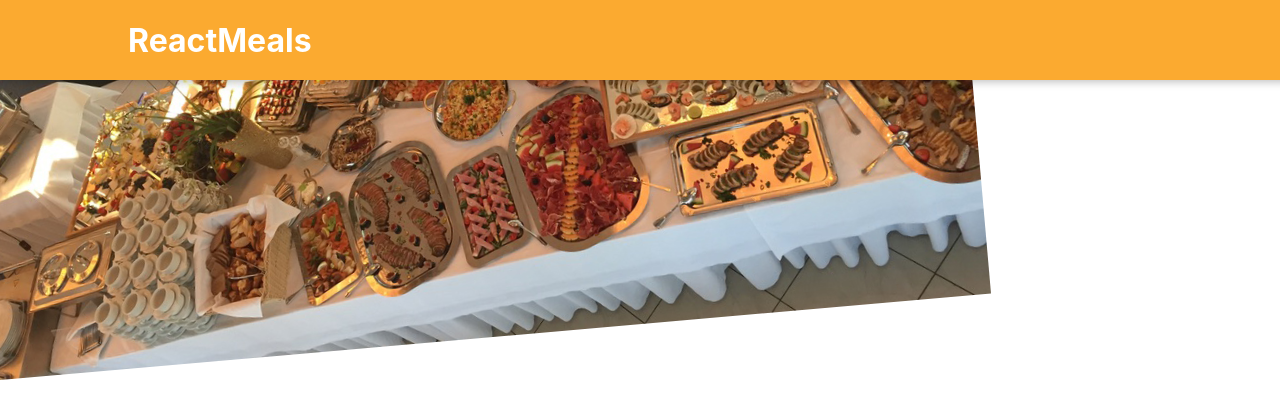
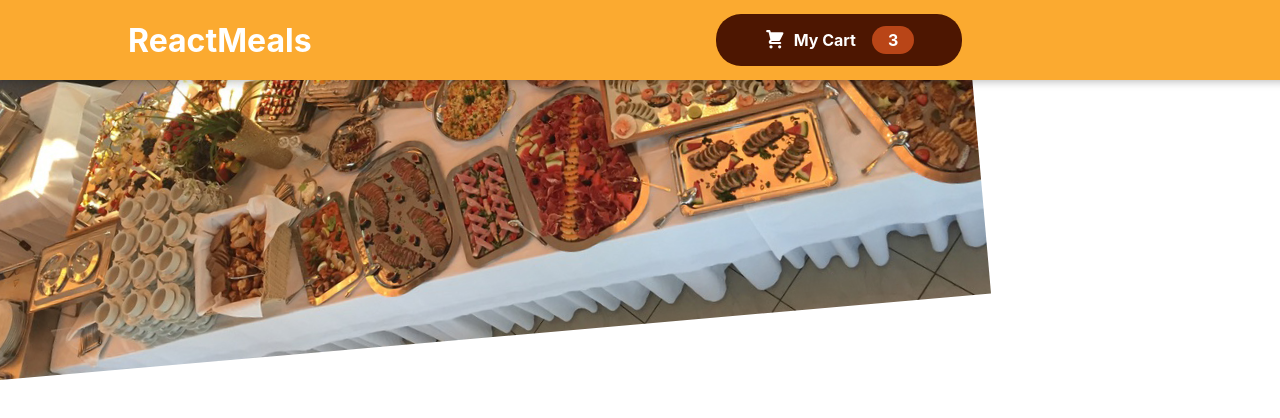
Before and after one commit to jaehyeok7633/react-basic-study, a React (Create React App) app: page / in a window 1280 px wide. Shown: the top 418 px of the page. Built offline with nearby package versions, Linux system fonts and the light colour scheme.

Commit message:
Food 템플릿 작성 중 (Header button 부분)

```diff
--- /dev/null
+++ b/src/components/Food/Cart/CartIcon.js
@@ -0,0 +1,15 @@
+import React from 'react';
+
+const CartIcon = () => {
+  return (
+    <svg
+      xmlns='http://www.w3.org/2000/svg'
+      viewBox='0 0 20 20'
+      fill='currentColor'
+    >
+      <path d='M3 1a1 1 0 000 2h1.22l.305 1.222a.997.997 0 00.01.042l1.358 5.43-.893.892C3.74 11.846 4.632 14 6.414 14H15a1 1 0 000-2H6.414l1-1H14a1 1 0 00.894-.553l3-6A1 1 0 0017 3H6.28l-.31-1.243A1 1 0 005 1H3zM16 16.5a1.5 1.5 0 11-3 0 1.5 1.5 0 013 0zM6.5 18a1.5 1.5 0 100-3 1.5 1.5 0 000 3z' />
+    </svg>
+  );
+};
+
+export default CartIcon;
--- a/src/components/Food/Layout/Header.js
+++ b/src/components/Food/Layout/Header.js
@@ -1,15 +1,18 @@
 import React from 'react';
 import styles from './Header.module.scss';
 import mealsImage from '../../../assets/meals.jpg';
+import HeaderCartButton from './HeaderCartButton';
 
 const Header = () => {
+  const { header, 'main-image': mainImage } = styles;
   return (
     <>
-      <header className={styles.header}>
+      <header className={header}>
         <h1>ReactMeals</h1>
+        <HeaderCartButton />
         <button>Cart</button>
       </header>
-      <div className={styles['main-image']}>
+      <div className={mainImage}>
         <img
           src={mealsImage}
           alt='Looks very delicious meals'
--- /dev/null
+++ b/src/components/Food/Layout/HeaderCartButton.js
@@ -0,0 +1,18 @@
+import React from 'react';
+import styles from './HeaderCartButton.module.scss';
+import CartIcon from '../Cart/CartIcon';
+
+const HeaderCartButton = () => {
+  const { button, icon, badge } = styles;
+  return (
+    <button className={button}>
+      <span className={icon}>
+        <CartIcon />
+      </span>
+      <span>My Cart</span>
+      <span className={badge}>3</span>
+    </button>
+  );
+};
+
+export default HeaderCartButton;
--- /dev/null
+++ b/src/components/Food/Layout/HeaderCartButton.module.scss
@@ -0,0 +1,65 @@
+$main-color: #4d1601;
+$hover-color: #2c0d00;
+$badge-color: #b94517;
+$hover-badge-color: #92320c;
+$animation-duration: 300ms;
+
+.button {
+  cursor: pointer;
+  font: inherit;
+  padding: 0.75rem 3rem;
+  border: none;
+  border-radius: 25px;
+  background-color: $main-color;
+  color: white;
+  display: flex;
+  justify-content: space-around;
+  align-items: center;
+  font-weight: bold;
+
+  &:hover,
+  &:active {
+    background-color: $hover-color;
+  }
+
+  .icon {
+    width: 1.35rem;
+    height: 1.35rem;
+    margin-right: 0.5rem;
+  }
+
+  .badge {
+    padding: 0.25rem 1rem;
+    margin-left: 1rem;
+    border-radius: 25px;
+    font-weight: bold;
+    background-color: $badge-color;
+  }
+
+  &:hover .badge,
+  &:active .badge {
+    background-color: $hover-badge-color;
+  }
+}
+
+.bump {
+  animation: bump $animation-duration ease-out;
+}
+
+@keyframes bump {
+  0% {
+    transform: scale(1);
+  }
+  10% {
+    transform: scale(0.9);
+  }
+  30% {
+    transform: scale(1.1);
+  }
+  50% {
+    transform: scale(1.15);
+  }
+  100% {
+    transform: scale(1);
+  }
+}
```
